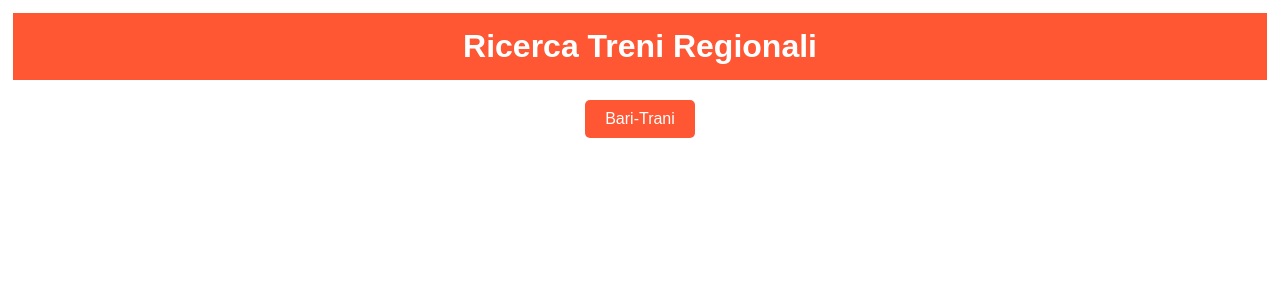
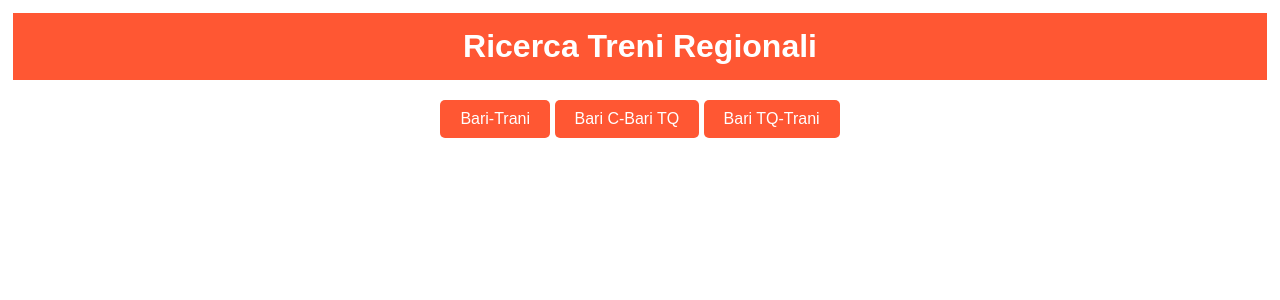
Before and after one commit to PellegrinoLuigi/train_timetable, a Flask app: page / in a window 1280 px wide. Shown: the top 300 px of the page. Run offline with Flask 2, Linux system fonts and the light colour scheme.

Commit message:
Update index.html

```diff
--- a/templates/index.html
+++ b/templates/index.html
@@ -12,7 +12,11 @@
 
       <div class="content" id="content">
       <h1>Ricerca Treni Regionali</h1>
-        <button onclick="fetchTrains('baricentrale')">Bari-Trani</button>
+        <button onclick="fetchTrains('BtoT')">Bari-Trani</button>
+        <button onclick="fetchTrains('BtoBT')">Bari C-Bari TQ</button>
+        <button onclick="fetchTrains('BTtoT')">Bari TQ-Trani</button>
+
+
         <div id="results"></div>
         <div id="results2"></div>
     </div>
```
